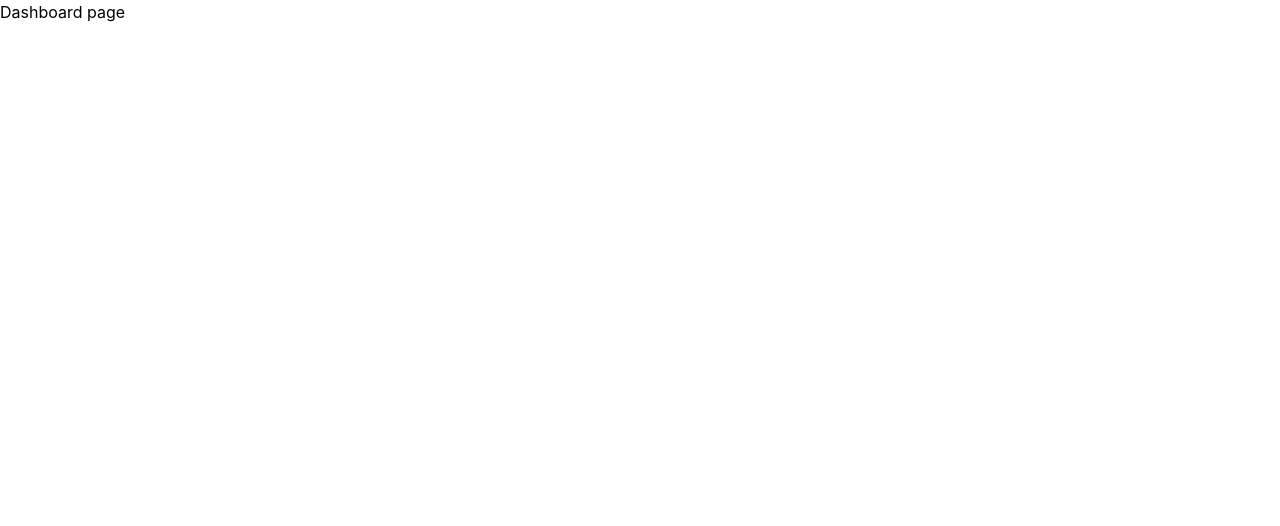
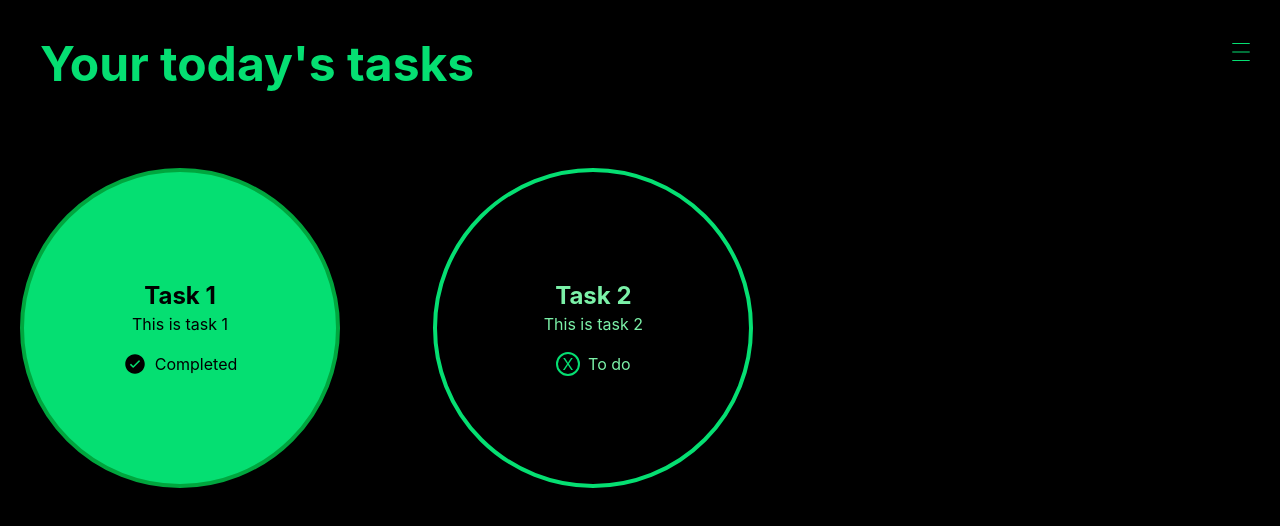
Before and after one commit to alishawalunj/TaskOps, a Next.js app in the folder frontend/: page /dashboard in a window 1280 px wide. Shown: the top 526 px of the page. Built offline with nearby package versions, Linux system fonts and the light colour scheme.

Commit message:
configured task circles

```diff
--- /dev/null
+++ b/frontend/src/app/components/taskCircle.tsx
@@ -0,0 +1,29 @@
+'use client';
+import React, { useState } from "react";
+import { IoIosCheckmarkCircle } from "react-icons/io";
+
+type Task = {
+    title: string;
+    description: string;
+    status: boolean;
+};
+
+export default function TaskCircle(task: Task) {
+    const [ isCompleted , setIsCompleted ] = useState(task.status);
+    return(
+        <>
+        <div className={`w-80 h-80 rounded-full border-4 flex flex-col items-center justify-center cursor-pointer hover:scale-105 transform transition-all ${isCompleted ? 'bg-green-400 border-green-600' : 'bg-black border-green-400 text-green-300'}`} onClick={() => setIsCompleted(!isCompleted)}>
+            <h2 className="text-2xl font-bold">{task.title}</h2>
+            <p className="text-center px-4">{task.description}</p>
+            <p className="mt-4 flex items-center">
+                {isCompleted ?
+                    <IoIosCheckmarkCircle className="w-6 h-6 mr-2 text-black"/>
+                    :
+                    <span className="w-6 h-6 mr-2 border-2 border-green-400 rounded-full flex items-center justify-center text-green-400">X</span>
+                }
+                {isCompleted ? 'Completed' : 'To do'}
+            </p>
+        </div>
+        </>
+    )
+}
--- a/frontend/src/app/dashboard/page.tsx
+++ b/frontend/src/app/dashboard/page.tsx
@@ -1,5 +1,36 @@
+'use client';
+import React , { useState } from "react";
+import { CiMenuBurger } from "react-icons/ci";
+import TaskCircle from "../components/taskCircle";
+
 export default function Dashboard(){
+    const tasks = [
+        {
+            id: 1,
+            title: 'Task 1',
+            description: 'This is task 1',
+            status: true
+        },
+        {
+            id: 2,
+            title: 'Task 2',
+            description: 'This is task 2',
+            status: false
+        }
+    ];
     return (
-        <h1> Dashboard page</h1>
+        <>
+        <div className="min-h-screen bg-black flex flex-col">
+            <button type="button" className="text-green-400 hover:text-green-600 m-10 absolute top-0 right-[-25px]">
+                <CiMenuBurger className="w-12 h-6"/>
+            </button>
+            <h1 className="text-5xl top px-10 py-10 font-bold text-green-400">Your today's tasks</h1>
+            <div className="grid grid-cols-3 px-5 py-10">
+                {tasks.map((task) => (
+                    <TaskCircle key={task.id} {...task} />
+                ))}
+            </div>
+        </div>
+        </>
     )
 }
```
